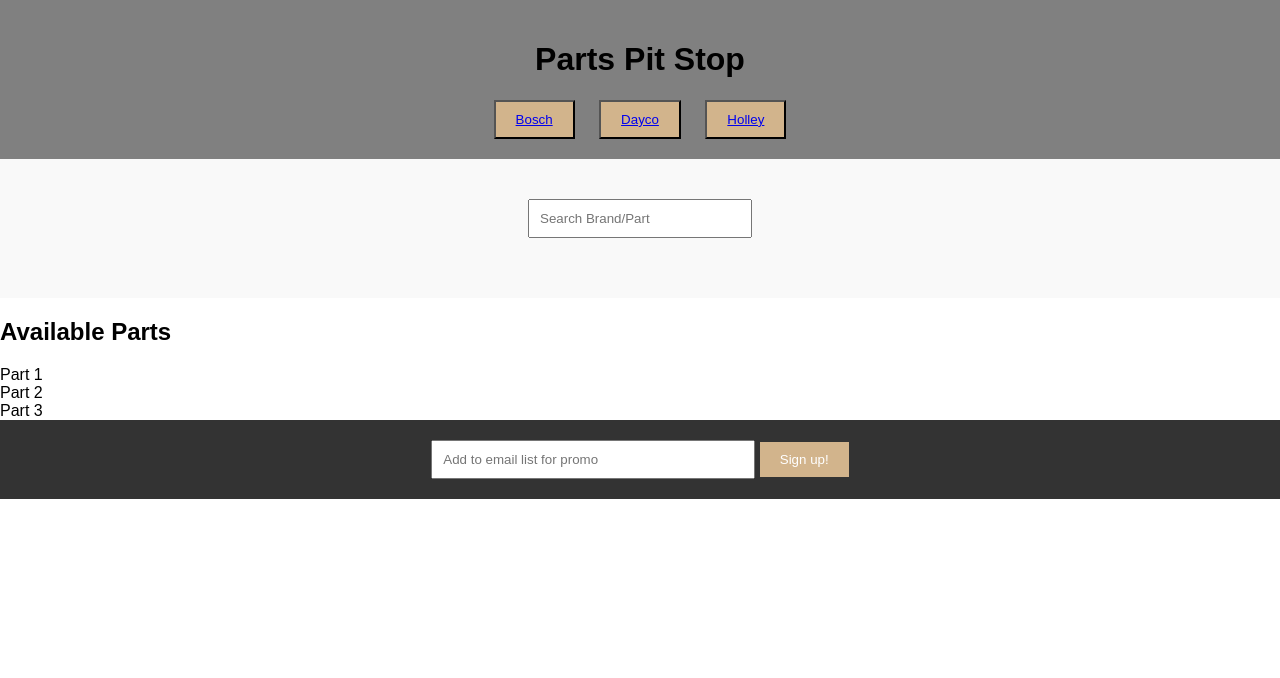
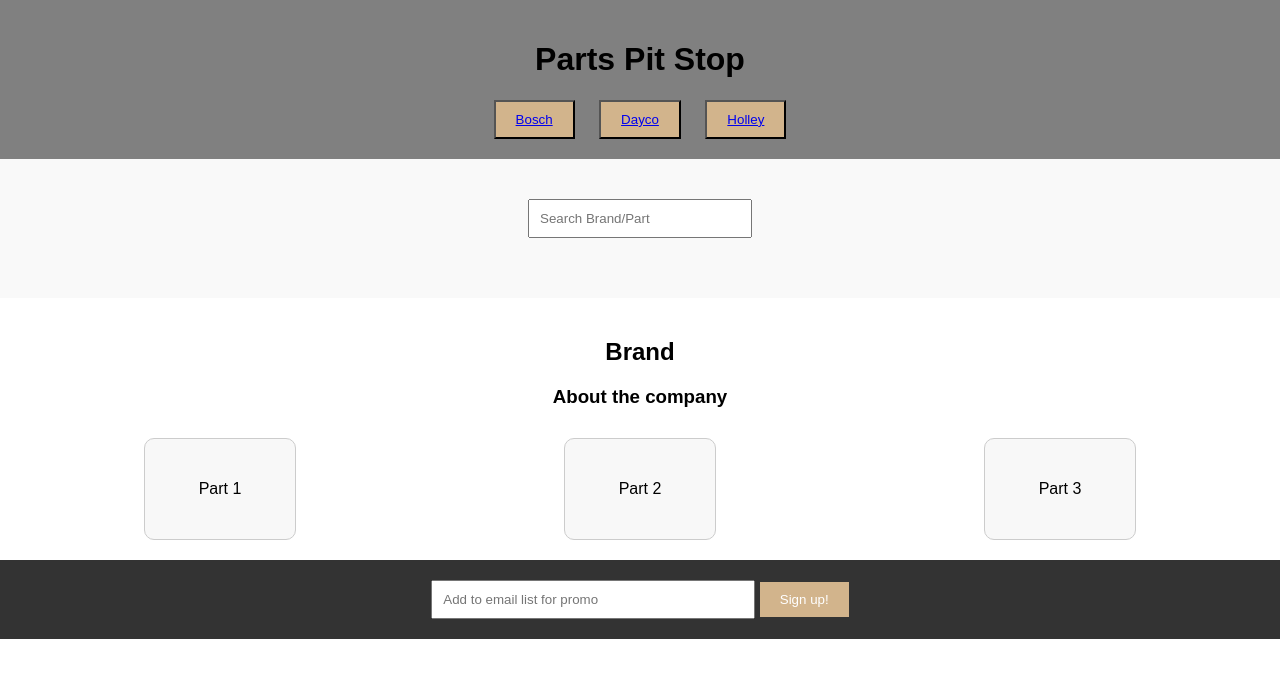
Before and after one commit to Doncamarillo/car-parts-group-hackathon, a plain HTML site: page client/bosch.html in a window 1280 px wide. Drawn offline with Linux system fonts and the light colour scheme.

Commit message:
brand html template

```diff
--- a/client/bosch.html
+++ b/client/bosch.html
@@ -21,13 +21,19 @@
     <section class="section-1">
         <input type="text" placeholder="Search Brand/Part" class="search-bar">
     </section>
-        <h2>Available Parts</h2>
+    <section class="main-content">
+        <div class="brand-section">
+            <h2>Brand</h2>
+        </div>
+        <div class="about-section">
+            <h3>About the company</h3>
+        </div>
         <div class="parts-grid">
-            <div class="part-box">Part 1</div>
-            <div class="part-box">Part 2</div>
-            <div class="part-box">Part 3</div>
-
+            <div class="part">Part 1</div>
+            <div class="part">Part 2</div>
+            <div class="part">Part 3</div>
         </div>
+    </section>
 
         <footer>
             <input type="email" placeholder="Add to email list for promo">
--- a/client/style.css
+++ b/client/style.css
@@ -76,3 +76,33 @@ footer button {
     border: none;
     cursor: pointer;
 }
+
+.main-content {
+    padding: 20px;
+    text-align: center;
+}
+
+.brand-section {
+    margin-bottom: 20px;
+}
+
+.about-section {
+    margin-bottom: 30px;
+}
+
+.parts-grid {
+    display: flex;
+    justify-content: space-around;
+    gap: 20px;
+}
+
+.part {
+    width: 150px;
+    height: 100px;
+    display: flex;
+    justify-content: center;
+    align-items: center;
+    border: 1px solid #ccc;
+    border-radius: 10px;
+    background-color: #f8f8f8;
+}
```
Also changed, not shown: client/dayco.html (+11 -5 lines), client/holley.html (+11 -5 lines), client/parts.html (deleted, +0 -21 lines).
